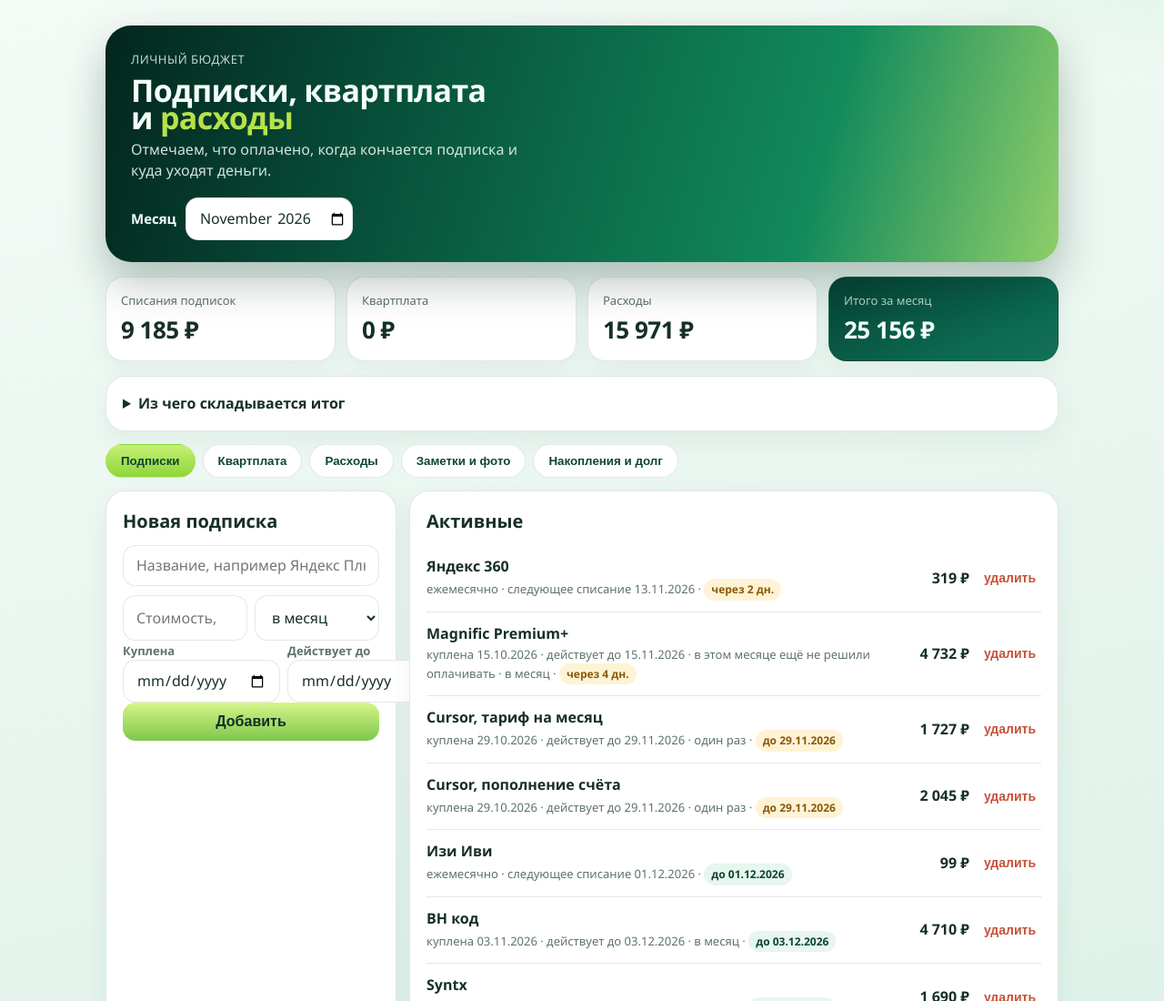
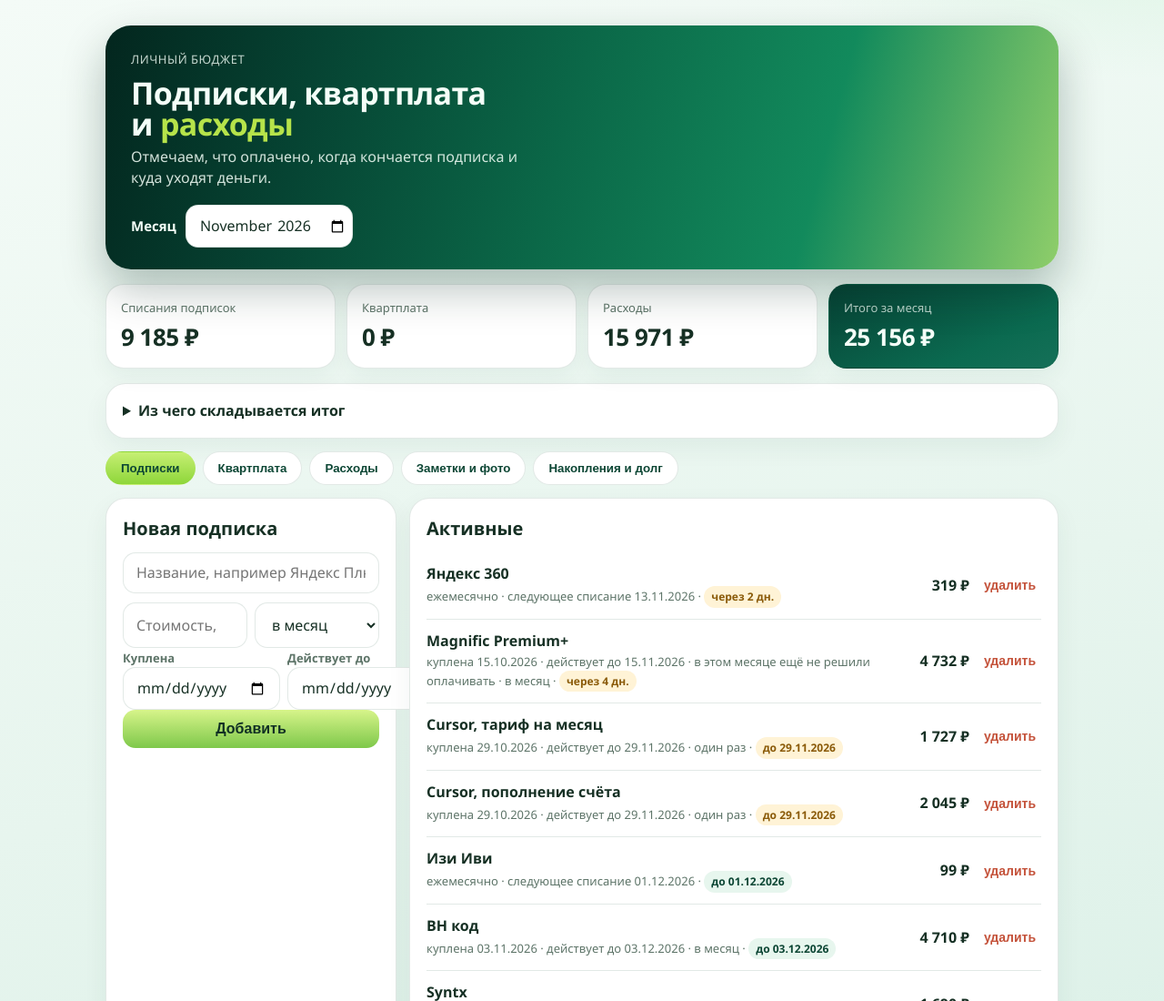
Before and after one commit to sveta-salnikova/moi-rashody, a plain HTML site: page index.html in a window 1280 px wide. Shown: the top 1100 px of the page at 91% size. Drawn offline with Linux system fonts and the light colour scheme; a web font is replaced by a local one.

Commit message:
Вернуть заголовку средний межстрочный интервал.

```diff
--- a/index.html
+++ b/index.html
@@ -44,7 +44,7 @@
   }
   header.hero::before, header.hero::after { content: none; }
   .brand { position: relative; z-index: 1; letter-spacing: .04em; text-transform: uppercase; font-size: 13px; color: rgba(244,255,248,.8); }
-  h1 { margin: 10px 0 8px; font-size: 34px; line-height: 0.88; letter-spacing: -.02em; position: relative; z-index: 1; }
+  h1 { margin: 10px 0 8px; font-size: 34px; line-height: 1; letter-spacing: -.02em; position: relative; z-index: 1; }
   h1 span { color: var(--lime); }
   .lead { margin: 0; max-width: 460px; color: rgba(244,255,248,.86); position: relative; z-index: 1; }
   .month-box { position: relative; z-index: 1; display: flex; align-items: center; gap: 10px; margin-top: 18px; }
```
